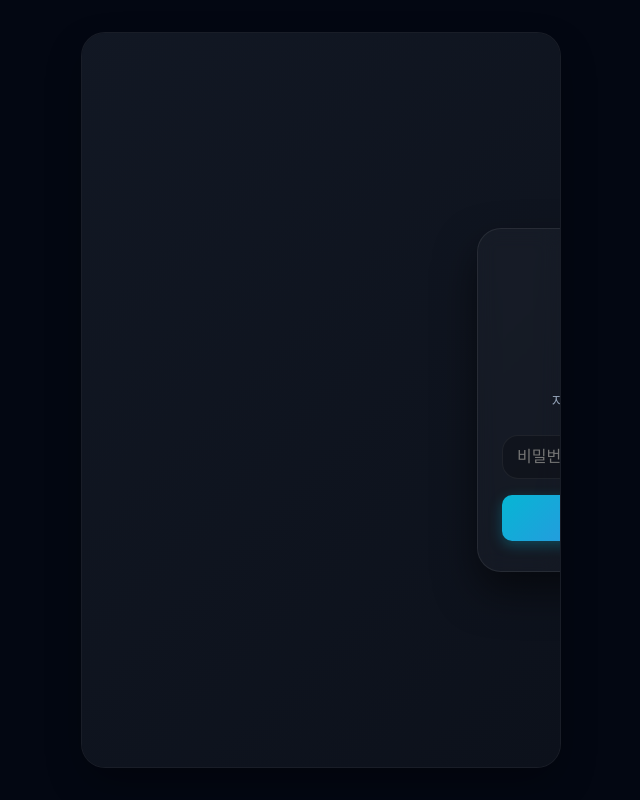
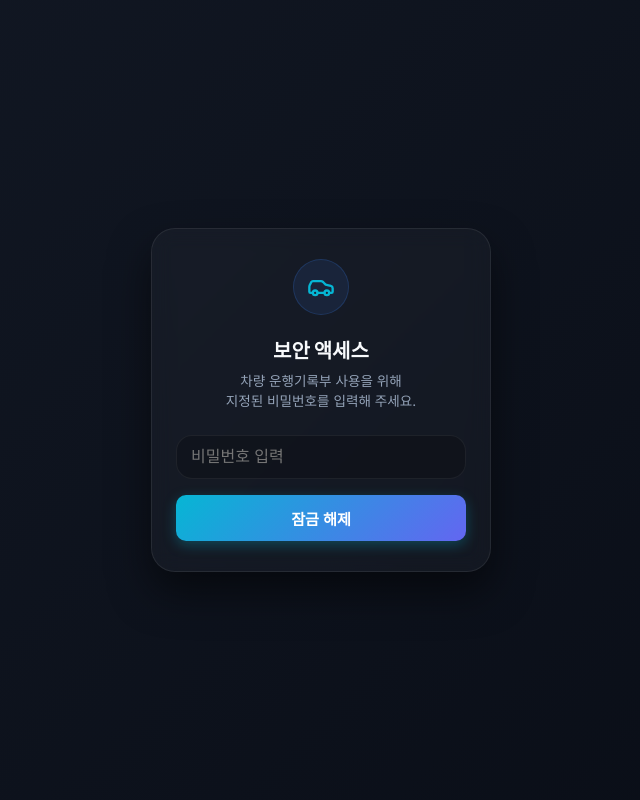
Before and after one commit to leegooninkr/car-log-app, a React (Vite) app: page / in a window 1280 px wide. Shown: the whole page, without its empty margins (319-959 px from the left). Built offline with nearby package versions, Linux system fonts and the light colour scheme.

Commit message:
design: make Dashboard layout responsive with 2-columns on desktop and fix lock screen positioning

```diff
--- a/src/App.jsx
+++ b/src/App.jsx
@@ -54,13 +54,17 @@ export default function App() {
         flexDirection: 'column',
         justifyContent: 'center',
         alignItems: 'center',
+        position: 'fixed',
+        top: 0,
+        left: 0,
         width: '100vw',
         height: '100vh',
         background: 'linear-gradient(135deg, #121824 0%, #090d16 100%)',
         color: '#ffffff',
         fontFamily: 'var(--font-main)',
         padding: '20px',
-        boxSizing: 'border-box'
+        boxSizing: 'border-box',
+        zIndex: 9999
       }}>
         <form onSubmit={handleUnlockSubmit} style={{
           width: '100%',
--- a/src/components/Dashboard.jsx
+++ b/src/components/Dashboard.jsx
@@ -515,11 +515,13 @@ export default function Dashboard({ settings, logs, onAddLog, onLogsUpdate }) {
   const latestEndOdo = getLatestEndOdometer();
 
   return (
-    <div className="fade-in" style={{ paddingBottom: '30px' }}>
+    <div className="fade-in dashboard-container" style={{ paddingBottom: '30px' }}>
       <h2>운행 기록 입력</h2>
 
-      {/* 2. Logging Form */}
-      <form onSubmit={handleSubmit} className="glass-card">
+      <div className="dashboard-grid">
+        {/* Left Column: Logging Form */}
+        <div className="dashboard-col-left">
+          <form onSubmit={handleSubmit} className="glass-card">
         {/* Date and Purpose */}
         <div className="form-row">
           <div className="form-group">
@@ -715,9 +717,12 @@ export default function Dashboard({ settings, logs, onAddLog, onLogsUpdate }) {
           </div>
         )}
       </form>
+        </div>
 
-      {/* 3. Google Sheets Schedule Parser Card */}
-      <div className="glass-card" style={{ marginTop: '20px' }}>
+        {/* Right Column: Google Sheets & Excel Aggregators */}
+        <div className="dashboard-col-right">
+          {/* 3. Google Sheets Schedule Parser Card */}
+          <div className="glass-card" style={{ marginTop: '0' }}>
         <h3 style={{ display: 'flex', alignItems: 'center', gap: '8px', marginBottom: '12px', color: '#10b981' }}>
           <Calendar size={18} /> 구글 일정표 연동 방문 경로 추출
         </h3>
@@ -933,5 +938,7 @@ export default function Dashboard({ settings, logs, onAddLog, onLogsUpdate }) {
         )}
       </div>
     </div>
+  </div>
+</div>
   );
 }
--- a/src/index.css
+++ b/src/index.css
@@ -125,9 +125,16 @@ body {
 
 @media (min-width: 480px) {
   #root {
-    height: 92vh;
+    height: 94vh;
     border-radius: var(--radius-lg);
     border: 1px solid var(--border-light);
+  }
+}
+
+@media (min-width: 768px) {
+  #root {
+    max-width: 1080px; /* Expand horizontally for desktop view */
+    height: 90vh;
   }
 }
 
@@ -548,3 +555,19 @@ p {
   font-size: 0.9rem;
   line-height: 1.5;
 }
+
+/* Responsive Dashboard Grid Layout */
+.dashboard-grid {
+  display: flex;
+  flex-direction: column;
+  gap: 20px;
+}
+
+@media (min-width: 768px) {
+  .dashboard-grid {
+    display: grid;
+    grid-template-columns: 1.15fr 0.85fr;
+    align-items: start;
+    gap: 24px;
+  }
+}
```
